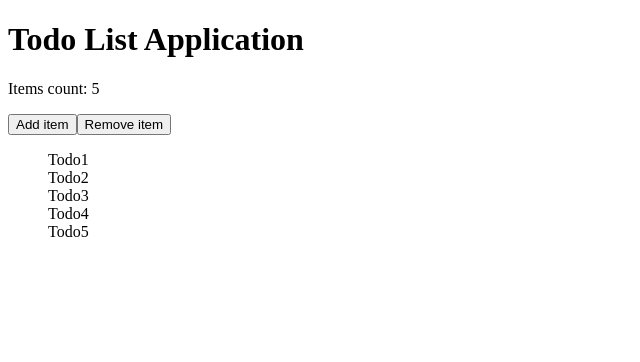
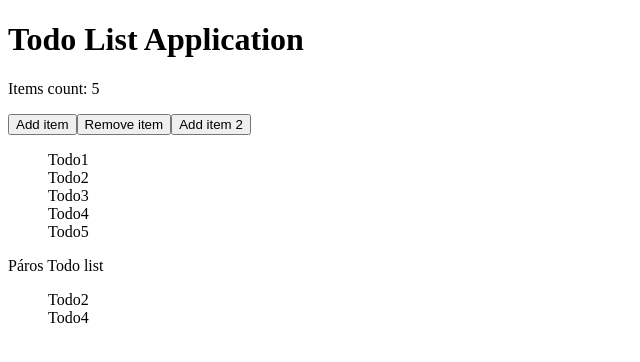
Before and after one commit to vblaskovics/AngularAkademia2022, an Angular app in the folder todo-app/: page / in a window 1280 px wide. Shown: the top 362 px of the page, without its empty margins (0-640 px from the left). Built offline with nearby package versions, Linux system fonts and the light colour scheme.

Commit message:
páros todo-ig

```diff
--- a/todo-app/src/app/todo-list/todo-list.component.html
+++ b/todo-app/src/app/todo-list/todo-list.component.html
@@ -6,11 +6,41 @@
 
 <button (click)="removeItem()">Remove item</button>
 
+<button (click)="addItem2()">Add item 2</button>
+
 <ul>
     <!-- <li>{{ items[0] }}</li>
     <li>{{ items[1] }}</li>
     <li>{{ items[2] }}</li> -->
-    <li *ngFor="let item of items" (mouseenter) = "removeHover()">
+    <li *ngFor="let item of items; let i = index" (click)="removeSelected(i)">
       {{ item }}
     </li>
 </ul>
+
+<p>Páros Todo list</p>
+
+<ul>
+  <div *ngFor="let item of items; let i = index">
+    <div *ngIf="i % 2 !== 0">
+      <li> {{ item }}</li>
+    </div>
+  </div>
+</ul>
+
+<!-- <hr>
+
+<ul>
+  <div *ngFor="let item of items; let i = index">
+    <li *ngIf="i % 2 !== 0">
+       {{ item }}
+    </li>
+  </div>
+</ul>
+
+<hr>
+
+<ul *ngFor="let item of items; let i = index">
+    <li *ngIf="i % 2 !== 0">
+       {{ item }}
+    </li>
+</ul> -->
--- a/todo-app/src/app/todo-list/todo-list.component.ts
+++ b/todo-app/src/app/todo-list/todo-list.component.ts
@@ -7,12 +7,12 @@ import { Component, OnInit } from '@angular/core';
 })
 export class TodoListComponent implements OnInit {
 
-  // itemsCount: number;
+  itemsCounter: number;
   items: string[];
 
   constructor() {
     this.items = ["Todo1", "Todo2", "Todo3", "Todo4", "Todo5"];
-    // this.itemsCount = this.items.length;
+    this.itemsCounter = this.items.length;
   }
 
   get itemsCount():number {
@@ -23,15 +23,30 @@ export class TodoListComponent implements OnInit {
   }
 
   addItem(): void {
-    this.items.push('Todo' + (this.itemsCount + 1));
+    this.items.push('Todo' + (this.itemsCounter + 1));
+    this.itemsCounter++;
   }
 
   removeItem(): void {
     this.items.shift();
   }
 
-  removeHover(): void {
+  removeSelected(i: number): void {
+    this.items.splice(i, 1);
+  }
 
+  addItem2(): void {
+    let max =0
+    this.items.forEach((item)=>{
+     let id = parseInt(item.slice(4,item.length))
+     if(max < id){
+       max = id
+     }
+     console.log(id)
+    })
+    console.log(max)
+    this.items.push('Todo' + (max + 1));
+    this.itemsCounter++;
   }
 
 }
```
